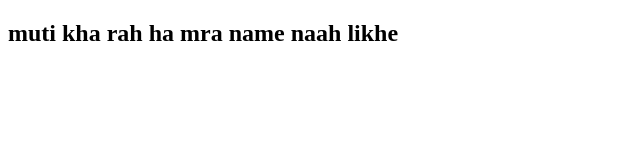
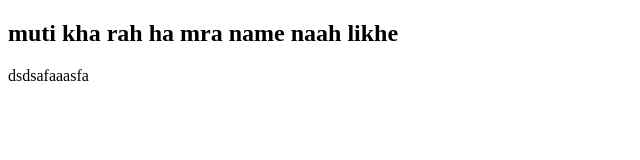
Before and after one commit to salman-ijaz-98765/practice, a plain HTML site: page branch/index.html in a window 1280 px wide. Shown: the whole page, without its empty margins (0-640 px from the left). Drawn offline with Linux system fonts and the light colour scheme.

Commit message:
Save changes to index.html before switching branches

```diff
--- a/branch/index.html
+++ b/branch/index.html
@@ -7,5 +7,8 @@
 </head>
 <body>
     <H2>muti kha rah ha mra name naah likhe</H2>
+
+
+    dsdsafaaasfa
 </body>
 </html>
```
